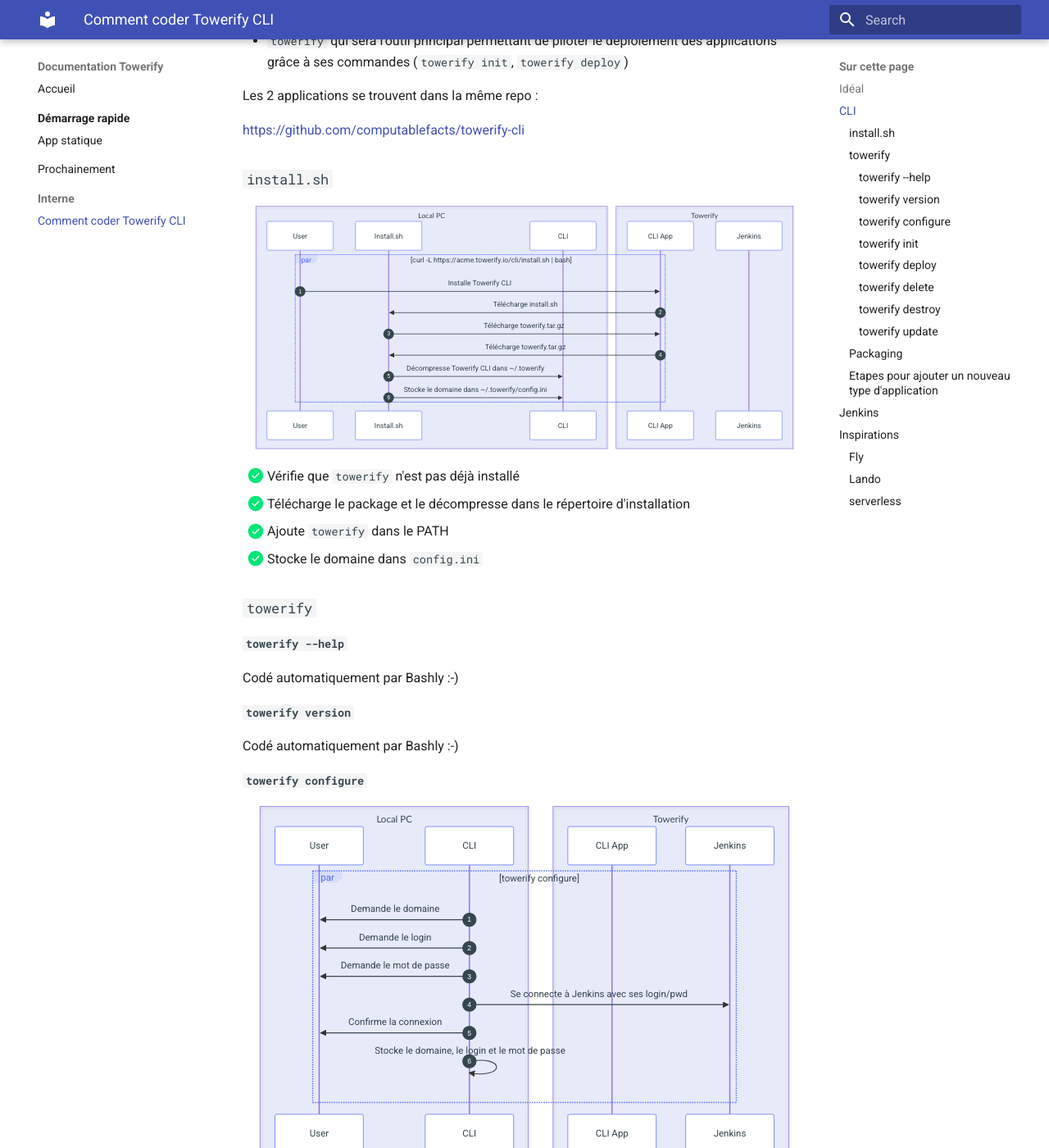
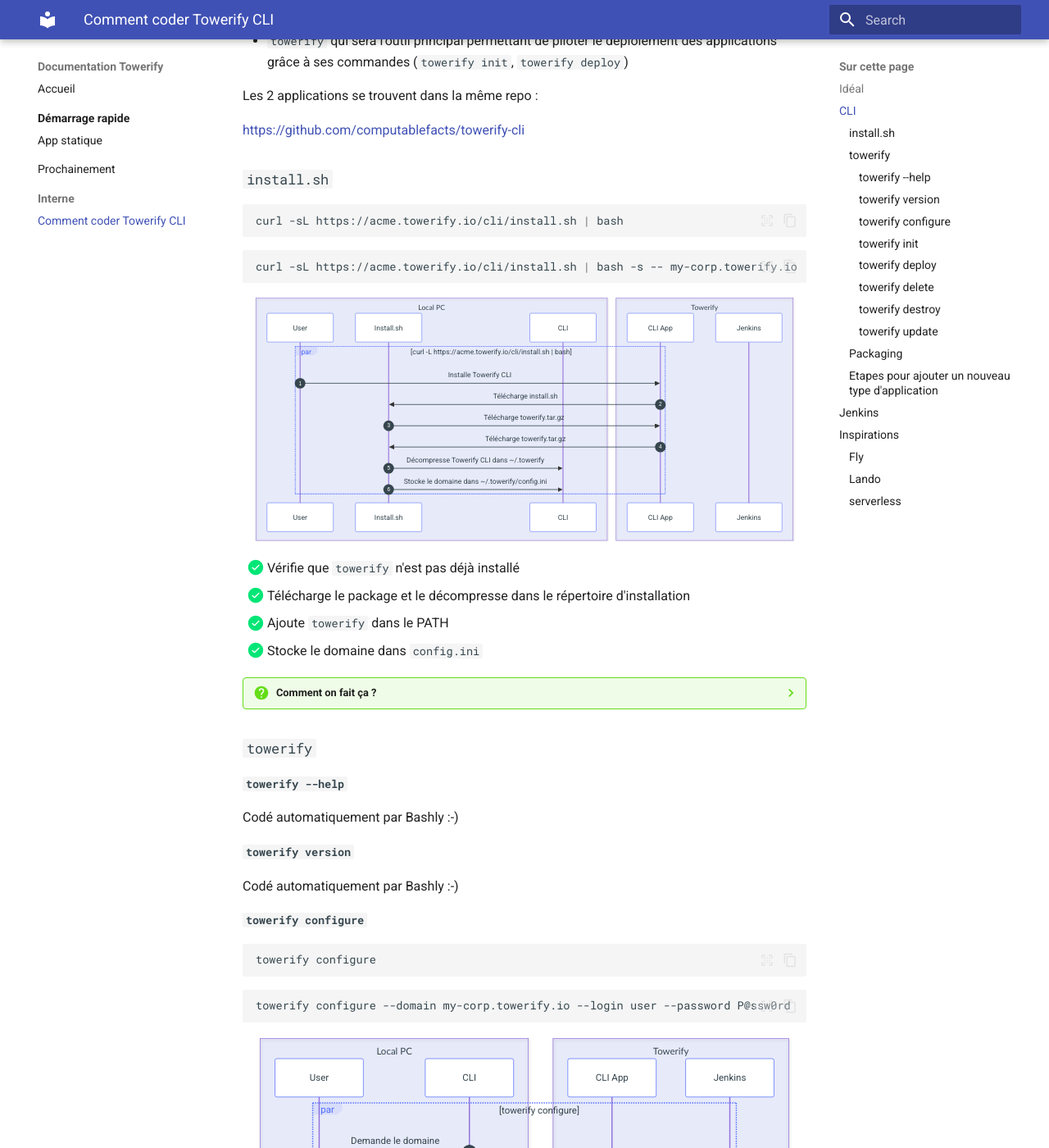
Before and after one commit to computablefacts/towerify-docs, an MkDocs documentation site: the page built from docs/develop/coder.md, in a window 1280 px wide and 1400 px high, scrolled down 603 px. Shown: the whole window at 82% size. Built offline with MkDocs 1.6.1 and Material for MkDocs 9.7.7, drawn with Linux system fonts in a browser that asks for light colours; some of the changed text lies outside the part shown.

Commit message:
Refactoring

````diff
--- a/docs/develop/coder.md
+++ b/docs/develop/coder.md
@@ -29,6 +29,14 @@
 
 ### `install.sh`
 
+``` bash
+curl -sL https://acme.towerify.io/cli/install.sh | bash
+```
+
+``` bash
+curl -sL https://acme.towerify.io/cli/install.sh | bash -s -- my-corp.towerify.io
+```
+
 ``` mermaid
 sequenceDiagram
   autonumber
@@ -59,6 +67,17 @@
 * [X] Ajoute `towerify` dans le PATH
 * [X] Stocke le domaine dans `config.ini`
 
+??? question "Comment on fait ça ?"
+
+    - une application YunoHost qui déploie le /cli/ qui contient `install.sh` et l'application
+      Towerify CLI compressée (towerify.tar.gz)
+    - le domaine peut être passé à `install.sh`
+    - `install.sh` télécharge le CLI et le stocke dans $HOME/.towerify (ce répertoire contiendra aussi un fichier
+      de config avec l'URL du Towerify et les credentials)
+    - `install.sh` ajoute `towerify` dans le PATH de l'utilisateur
+
+    Voir aussi [le packaging](#packaging).
+
 ### `towerify`
 
 #### `towerify --help`
@@ -70,6 +89,14 @@
 Codé automatiquement par Bashly :-)
 
 #### `towerify configure`
+
+``` bash
+towerify configure
+```
+
+``` bash
+towerify configure --domain my-corp.towerify.io --login user --password P@ssw0rd
+```
 
 ``` mermaid
 sequenceDiagram
@@ -132,6 +159,16 @@
 
 #### `towerify init`
 
+``` bash
+towerify init
+```
+
+``` bash
+towerify init --name my-app --type static
+towerify init my-app static
+towerify init my-app
+```
+
 ``` mermaid
 sequenceDiagram
   autonumber
@@ -169,6 +206,54 @@
 afin que l'utilisateur n'est pas besoin de lire cette doc pour les trouver.
 
 * [ ] Ajouter une option `--add-all-options` pour faire ça
+
+??? question "Choix de la repo ?"
+
+    Nous avons décidé de pouvoir déployer des applications depuis un répertoire local sur
+    le poste de l'utilisateur. Donc sans connaitre la repo Git, ni la repo d'un autre type
+    ni même si ce répertoire est sous contrôle de source.
+
+    Jenkins n'aura pas besoin de se connecter à la repo pour récupérer le code. Cela simplifie
+    la configuration et cela permet de traiter le cas où la repo Git n'est accessible qu'en
+    interne à une entreprise (donc pas accessible par Jenkins).
+
+    Pour que Jenkins puisse déployer le code, nous ferons un ZIP du répertoire que nous
+    téléverserons à un Job Jenkins qui fera le déploiement.
+
+
+??? question "Stockage de la configuration ?"
+
+    Toute la configuration de Towerify pour l'application sera stockée dans le fichier `towerify/config.yaml`
+    dans le répertoire où la commande `towerify init` a été lancée.
+
+    Ce fichier de configuration fera partie du ZIP transmis à Jenkins donc le Job Jenkins adaptera son
+    comportement en fonction de cette configuration.
+
+    Exemple de fichier de conf minimal :
+    ``` yaml
+    name: my-app
+    type: static
+    ```
+
+    Pour les cas plus complexes, le fichier de conf pourra référencer un fichier externe stocké dans le
+    répertoire de l'application comme, par exemple, un `Dockerfile` spécifique.
+
+    Avec une conf spécifique :
+    ``` yaml
+    name: my-app
+    type: static
+    config:
+      webroot: ./src
+      dockerfile: ./towerify/Dockerfile
+      domain: my-app.autre-domaine.com
+      envs:
+      - dev
+      - prod
+    ```
+
+    !!! tip
+        On peut lire un YAML avec groovy dans Jenkins, voir [ce billet SO](https://stackoverflow.com/a/56675940)
+        ou la [doc (très réduite) de Jenkins](https://www.jenkins.io/doc/pipeline/steps/pipeline-utility-steps/#readyaml-read-yaml-from-files-in-the-workspace-or-text)
 
 #### `towerify deploy`
 
@@ -212,6 +297,14 @@
           d'éviter les erreurs comme `--env prod` puis `--env production`)
     * [ ] On sait si un environnement a déjà été déployé en vérifiant l'existance du job Jenkins
           correspondant (`<app_name>_<app_type>`).
+
+??? question "Comment on fait ça ?"
+
+    - durant l'installation, Towerify CLI a stocké l'URL de l'instance et le token de Jenkins
+    - on compresse le répertoire
+    - on envoie le zip au Job Jenkins
+    - Jenkins déploie en fonction du fichier de conf `towerify/config.yaml`
+
 
 #### `towerify delete`
 
````
Also changed, not shown: docs/demarrage-rapide/index.md (+0 -71 lines).
